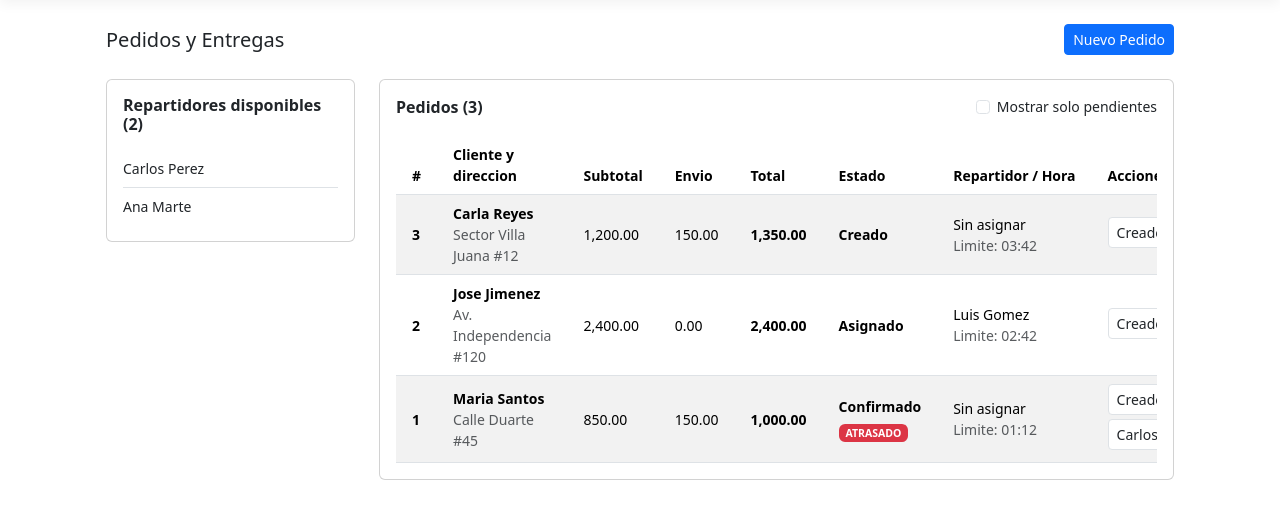
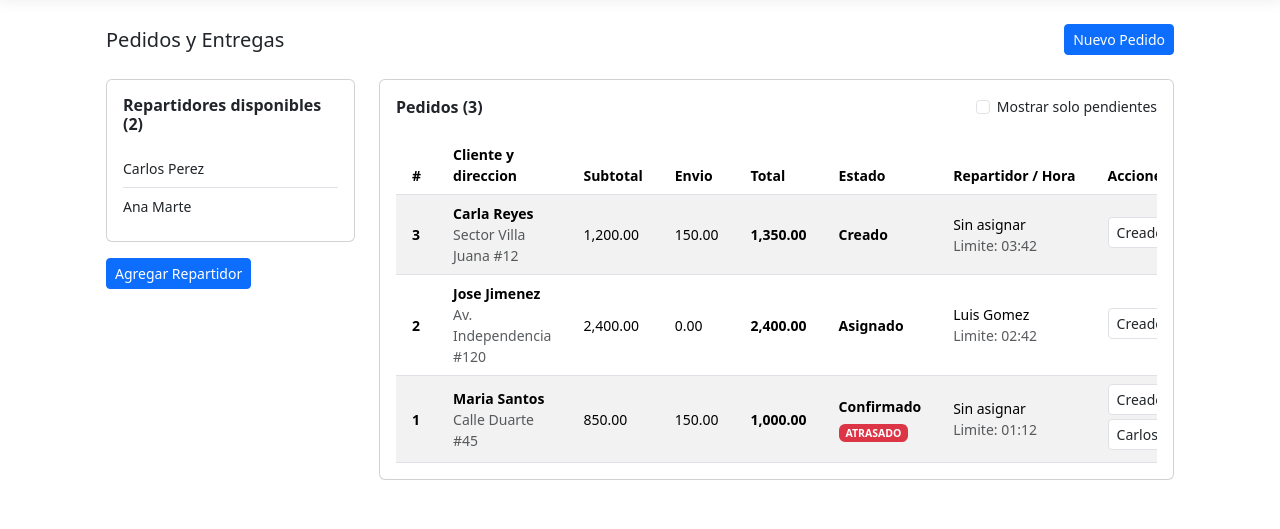
Before and after one commit to FarlinCore/GestorPedidosTerminado, an ASP.NET Core app: page / in a window 1280 px wide. Shown: the part 57-586 px from the top of the page. Run offline with ASP.NET Core 8, Linux system fonts and the light colour scheme; style sheets or scripts are compiled from the project's sources.

Commit message:
Agregue un nuevo boton de agregar repartidor

```diff
--- a/Pages/Index.cshtml
+++ b/Pages/Index.cshtml
@@ -68,6 +68,11 @@
                         }
                     </ul>
                 </div>
+            </div>
+            <div>
+                   <button type="button" class="btn btn-primary btn-sm mt-3">
+                        Agregar Repartidor
+                   </button>
             </div>
         </div>
 
```
Also changed, not shown: 14 other files.
